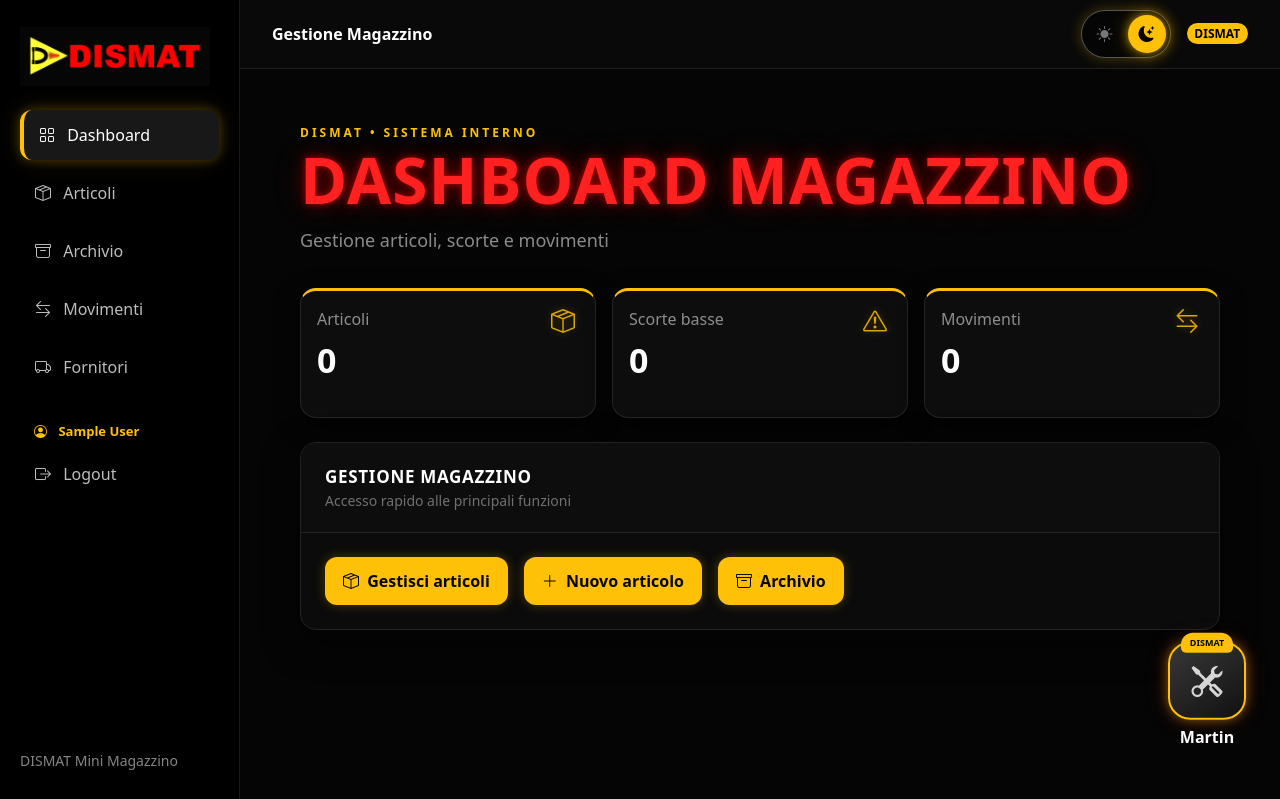
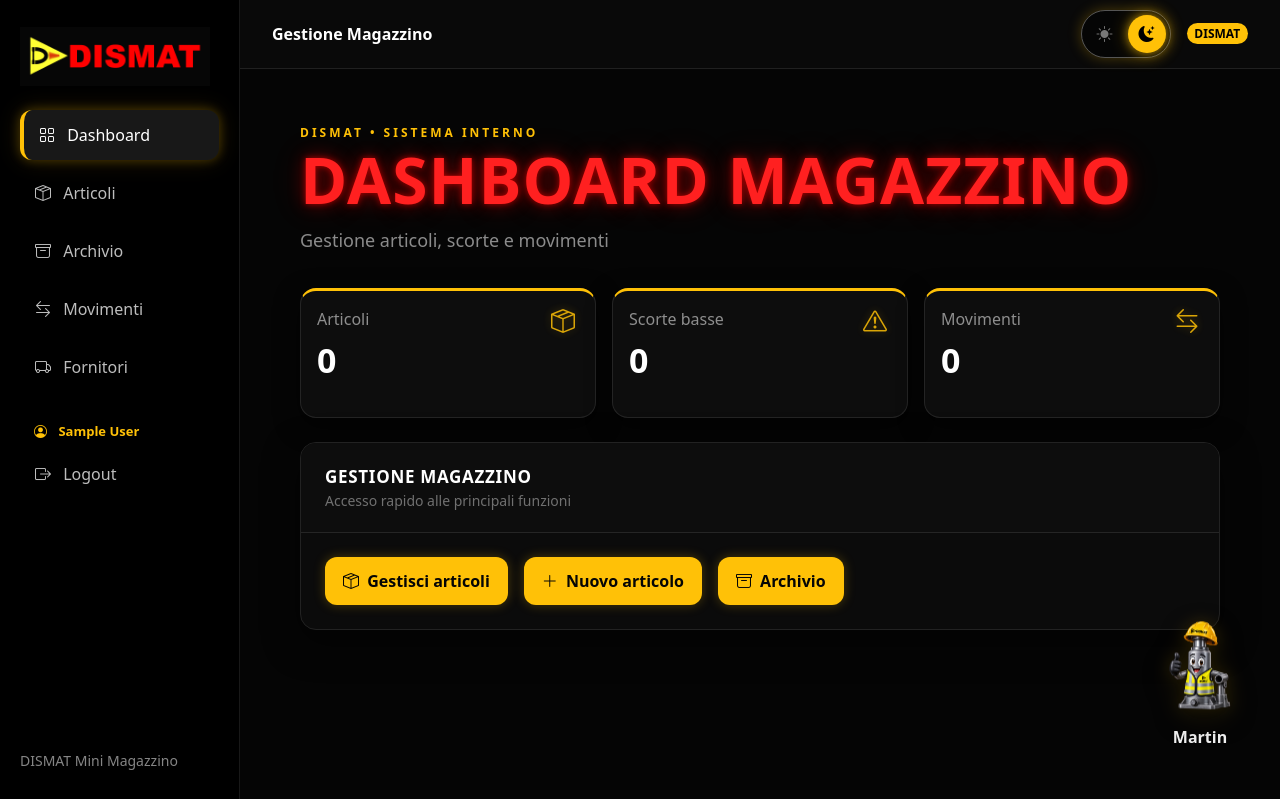
Before and after one commit to laracigna01-byte/dismat-mini-magazzino, a Flask app: page / in a window 1280 px wide. Shown: the part 25-824 px from the top of the page. Run offline with Flask 3, Linux system fonts and the light colour scheme; the visitor is signed in with stand-in values (Sample User, id 1); data that the repository does not hold is empty.

Commit message:
Completa assistente Martin con ricerca intelligente e mascotte DISMAT

```diff
--- a/static/css/style.css
+++ b/static/css/style.css
@@ -1341,55 +1341,9 @@ body {
     animation: martinFloat 3s ease-in-out infinite;
 }
 
-.martin-icon {
-    width: 78px;
-    height: 78px;
-
-    position: relative;
-
-    display: flex;
-    align-items: center;
-    justify-content: center;
-
-    border-radius: 22px;
-
-    background:
-        linear-gradient(145deg, #383838, #111);
-
-    border: 2px solid #ffc107;
-
-    box-shadow:
-        0 0 12px rgba(255, 193, 7, .45),
-        0 0 24px rgba(255, 40, 40, .18);
-}
-
-.martin-helmet {
-    position: absolute;
-    top: -11px;
-
-    background: #ffc107;
-    color: #000;
-
-    padding: 3px 9px;
-
-    border-radius: 12px 12px 5px 5px;
-
-    font-size: 9px;
-    font-weight: 900;
-}
-
-.martin-jack {
-    font-size: 31px;
-    color: #d6d6d6;
-}
-
-.assistant-martin:hover .martin-icon {
-    transform: scale(1.05);
-
-    box-shadow:
-        0 0 16px rgba(255, 193, 7, .75),
-        0 0 28px rgba(255, 40, 40, .28);
-}
+
+
+
 
 @keyframes martinFloat {
     0%, 100% {
@@ -1572,10 +1526,6 @@ body {
         bottom: 96px;
     }
 
-    .martin-icon {
-        width: 64px;
-        height: 64px;
-    }
 
 }
 
@@ -1660,3 +1610,126 @@ body {
     }
 
 }
+
+
+/* =================================
+   MARTIN - STILE METALLO DEFINITIVO
+================================= */
+
+
+
+
+
+
+
+.assistant-martin {
+    background: transparent;
+    border: 0;
+
+    display: flex;
+    flex-direction: column;
+    align-items: center;
+
+    gap: 4px;
+
+    cursor: pointer;
+
+    transition: transform .2s ease;
+}
+
+
+.assistant-martin:hover {
+    transform: translateY(-2px);
+}
+
+
+.assistant-martin > span {
+    margin-top: 6px;
+
+    color: #f2f2f2;
+
+    font-weight: 700;
+    text-align: center;
+}
+
+
+
+
+@keyframes martinFloat {
+
+    0%,
+    100% {
+        transform: translateY(0);
+    }
+
+    50% {
+        transform: translateY(-4px);
+    }
+}
+
+
+/* =================================
+   MARTIN - MARTINETTO IDRAULICO
+================================= */
+
+
+
+/* CASCO */
+
+
+
+/* PISTONE DEL MARTINETTO */
+
+
+
+/* CORPO METALLICO */
+
+
+
+/* OCCHI */
+
+
+
+
+/* GILET GIALLO */
+
+
+
+
+/* BASE DEL MARTINETTO */
+
+
+
+/* MOVIMENTO LEGGERO */
+
+
+
+
+/* =================================
+   MARTIN - MASCOTTE PNG DEFINITIVA
+================================= */
+
+.martin-avatar {
+    width: 92px;
+    height: 92px;
+    object-fit: contain;
+    display: block;
+
+    filter:
+        drop-shadow(0 8px 14px rgba(0, 0, 0, .45))
+        drop-shadow(0 0 8px rgba(255, 193, 7, .18));
+
+    animation: martinFloat 2.8s ease-in-out infinite;
+
+    transition:
+        transform .2s ease,
+        filter .2s ease;
+}
+
+.assistant-martin:hover .martin-avatar {
+    transform: scale(1.04);
+
+    filter:
+        drop-shadow(0 9px 16px rgba(0, 0, 0, .5))
+        drop-shadow(0 0 12px rgba(255, 193, 7, .35));
+}
--- a/templates/base.html
+++ b/templates/base.html
@@ -156,12 +156,9 @@
             type="button"
             title="Apri Assistente DISMAT">
 
-        <div class="martin-icon">
-            <div class="martin-helmet">DISMAT</div>
-            <div class="martin-jack">
-                <i class="bi bi-tools"></i>
-            </div>
-        </div>
+        <img src="{{ url_for('static', filename='images/martin.png') }}"
+             alt="Martin"
+             class="martin-avatar">
 
         <span>Martin</span>
 
```
Also changed, not shown: assistente.py (+24 -0 lines), static/images/martin.png (added).
